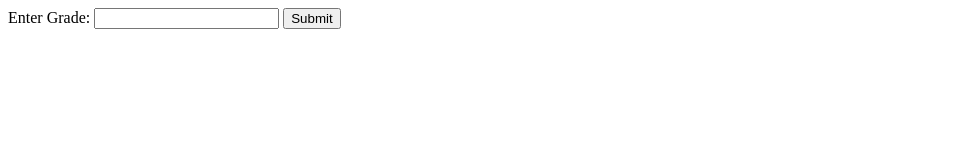
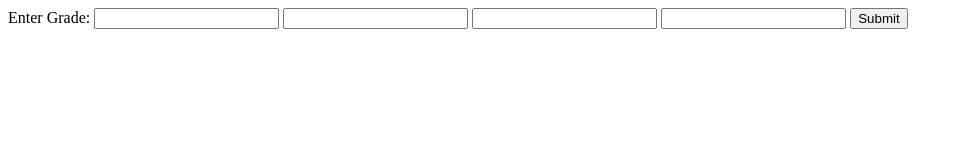
Before and after one commit to CBFrown/Ggading-System, a plain HTML site: page index.html in a window 1280 px wide. Shown: the whole page, without its empty margins (0-963 px from the left). Drawn offline with Linux system fonts and the light colour scheme.

Commit message:
add new textbox

```diff
--- a/index.html
+++ b/index.html
@@ -9,7 +9,10 @@
 <body>
     <form>
         <label> Enter Grade: </label>
-        <input type="text" name="gradingsystem" id="num">
+        <input type="text" name="gradingsystem" id="num1">
+        <input type="text" name="gradingsystem" id="num2">
+        <input type="text" name="gradingsystem" id="num3">
+        <input type="text" name="gradingsystem" id="num4">
         <button type="button" onclick="gradingSysTem()">Submit</button>
     </form>
 
```
